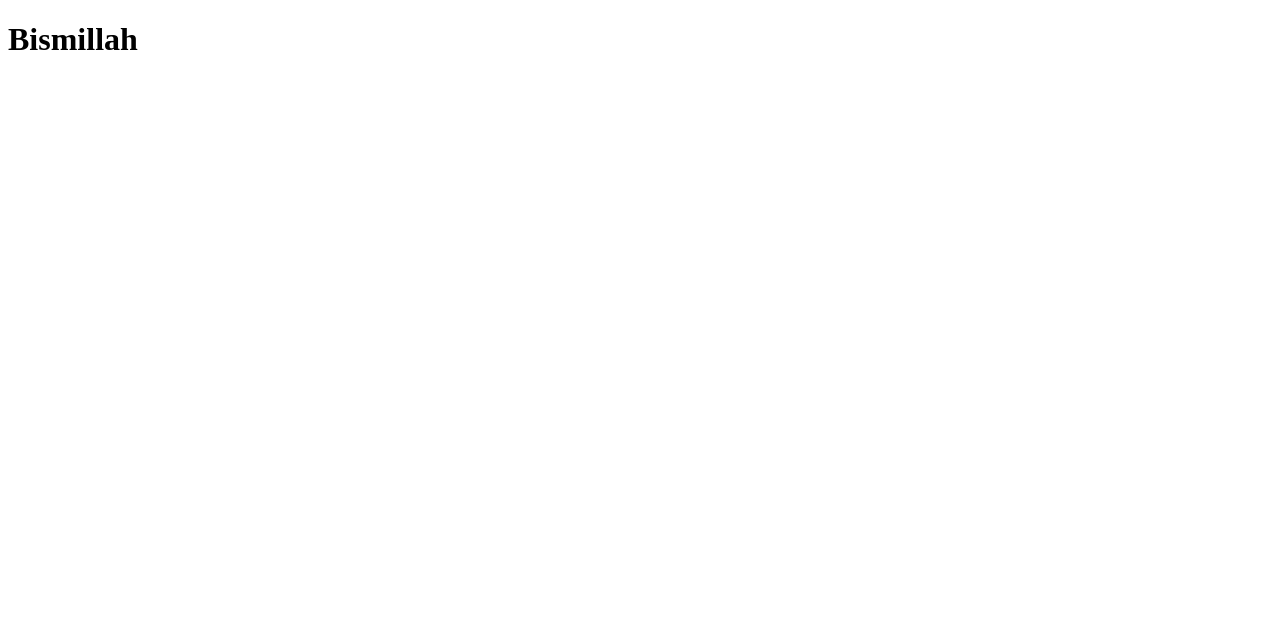
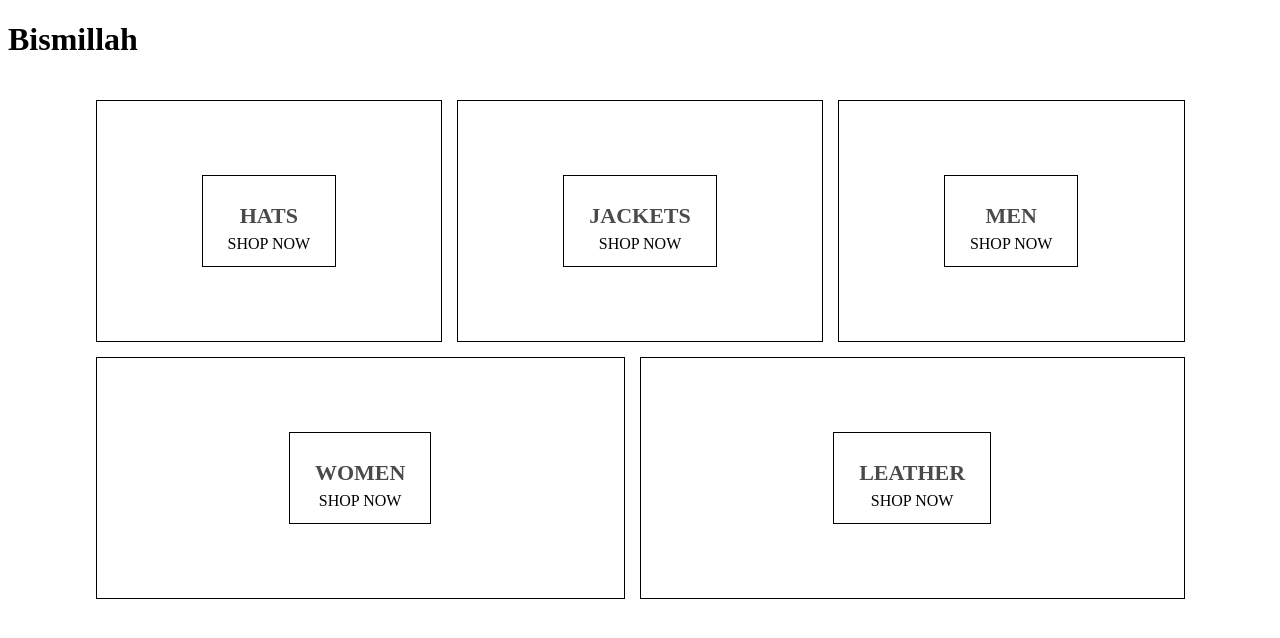
Before and after one commit to abdul-mikko/E_Commerce, a React (Create React App) app in the folder crwn-clothing/: page / in a window 1280 px wide. Shown: the top 638 px of the page. Built offline with nearby package versions, Linux system fonts and the light colour scheme.

Commit message:
Added Homepage and Styles

```diff
--- a/crwn-clothing/src/App.js
+++ b/crwn-clothing/src/App.js
@@ -1,10 +1,12 @@
 import React from 'react';
 import './App.css';
+import Homepage from './homepage.comp';
 
 function App() {
   return (
     <div>
       <h1>Bismillah</h1>
+      <Homepage />
     </div>
   );
 }
--- /dev/null
+++ b/crwn-clothing/src/homepage.comp.jsx
@@ -0,0 +1,42 @@
+import React from "react";
+import "./homepage.styles.scss";
+const Homepage = () => {
+  return (
+    <div className="homepage">
+      <div className="directory-menu">
+        <div className="menu-item">
+          <div className="content">
+            <h1 className="title">HATS</h1>
+            <span className="subtitle">SHOP NOW</span>
+          </div>
+        </div>
+        <div className="menu-item">
+          <div className="content">
+            <h1 className="title">JACKETS</h1>
+            <span className="subtitle">SHOP NOW</span>
+          </div>
+        </div>
+        <div className="menu-item">
+          <div className="content">
+            <h1 className="title">MEN</h1>
+            <span className="subtitle">SHOP NOW</span>
+          </div>
+        </div>
+        <div className="menu-item">
+          <div className="content">
+            <h1 className="title">WOMEN</h1>
+            <span className="subtitle">SHOP NOW</span>
+          </div>
+        </div>
+        <div className="menu-item">
+          <div className="content">
+            <h1 className="title">LEATHER</h1>
+            <span className="subtitle">SHOP NOW</span>
+          </div>
+        </div>
+      </div>
+    </div>
+  );
+};
+
+export default Homepage;
--- /dev/null
+++ b/crwn-clothing/src/homepage.styles.scss
@@ -0,0 +1,54 @@
+.homepage {
+  display: flex;
+  flex-direction: column;
+  align-items: center;
+  padding: 20px 80px;
+}
+
+.directory-menu {
+  width: 100%;
+  display: flex;
+  flex-wrap: wrap;
+  justify-content: space-between;
+}
+
+.menu-item {
+  min-width: 30%;
+  height: 240px;
+  flex: 1 1 auto;
+  display: flex;
+  align-items: center;
+  justify-content: center;
+  border: 1px solid black;
+  margin: 0 7.5px 15px;
+
+  &:first-child {
+    margin-right: 7.5px;
+  }
+
+  &:last-child {
+    margin-left: 7.5px;
+  }
+
+  .content {
+    height: 90px;
+    padding: 0 25px;
+    display: flex;
+    flex-direction: column;
+    align-items: center;
+    justify-content: center;
+    border: 1px solid black;
+
+    .title {
+      font-weight: bold;
+      margin-bottom: 6px;
+      font-size: 22px;
+      color: #4a4a4a;
+    }
+
+    .subtitle {
+      font-weight: lighter;
+      font-size: 16px;
+    }
+  }
+}
```
